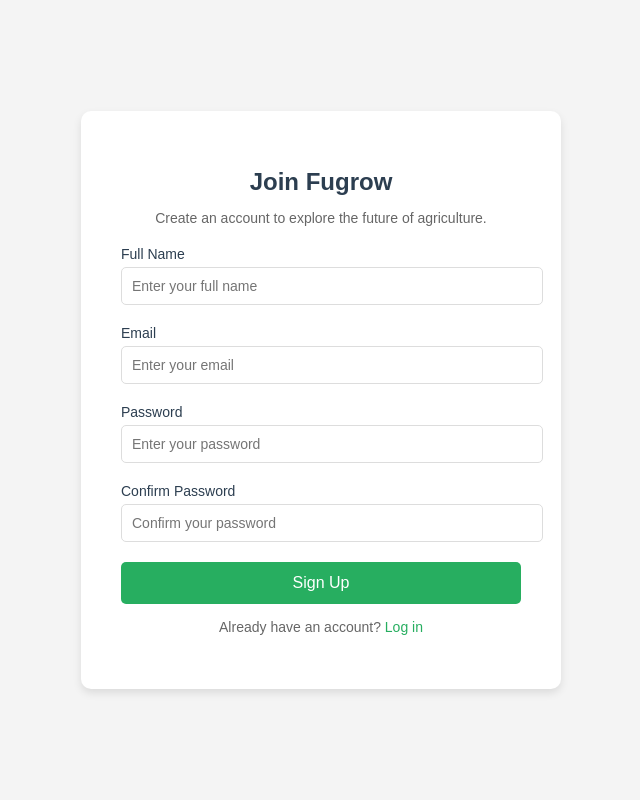
After one commit to Upokharel56/FuGrow, a PHP site: page /signup.php in a window 1280 px wide. The commit adds this page. Shown: the whole page, without its empty margins (319-959 px from the left). Run offline with PHP 8.4, Linux system fonts and the light colour scheme.

Commit message:
Basic setup

```diff
--- /dev/null
+++ b/assets/css/signup.css
@@ -0,0 +1,108 @@
+/* General Styles */
+body {
+    font-family: 'Poppins', sans-serif;
+    margin: 0;
+    padding: 0;
+    background-color: #f4f4f4;
+    display: flex;
+    justify-content: center;
+    align-items: center;
+    height: 100vh;
+  }
+
+  /* Signup Container */
+  .signup-container {
+    background-color: #fff;
+    border-radius: 10px;
+    box-shadow: 0 4px 8px rgba(0, 0, 0, 0.1);
+    padding: 40px;
+    width: 100%;
+    max-width: 400px;
+    text-align: center;
+  }
+
+  /* Logo */
+  .logo {
+    width: 80px;
+    margin-bottom: 20px;
+  }
+
+  /* Header */
+  .signup-header h1 {
+    font-size: 24px;
+    color: #2c3e50;
+    margin-bottom: 10px;
+  }
+
+  .signup-header p {
+    font-size: 14px;
+    color: #666;
+    margin-bottom: 20px;
+  }
+
+  /* Form Styles */
+  .signup-form .form-group {
+    margin-bottom: 20px;
+    text-align: left;
+  }
+
+  .signup-form label {
+    display: block;
+    font-size: 14px;
+    color: #2c3e50;
+    margin-bottom: 5px;
+  }
+
+  .signup-form input {
+    width: 100%;
+    padding: 10px;
+    border: 1px solid #ddd;
+    border-radius: 5px;
+    font-size: 14px;
+    outline: none;
+  }
+
+  .signup-form input:focus {
+    border-color: #27ae60;
+  }
+
+  /* Error Messages */
+  .error-message {
+    color: #e74c3c;
+    font-size: 12px;
+    margin-top: 5px;
+    display: none;
+  }
+
+  /* Signup Button */
+  .signup-button {
+    width: 100%;
+    padding: 12px;
+    background-color: #27ae60;
+    color: #fff;
+    border: none;
+    border-radius: 5px;
+    font-size: 16px;
+    cursor: pointer;
+    transition: background-color 0.3s ease;
+  }
+
+  .signup-button:hover {
+    background-color: #219653;
+  }
+
+  /* Login Link */
+  .login-link {
+    margin-top: 15px;
+    font-size: 14px;
+    color: #666;
+  }
+
+  .login-link a {
+    color: #27ae60;
+    text-decoration: none;
+  }
+
+  .login-link a:hover {
+    text-decoration: underline;
+  }
--- a/dbUtils/db_conn.php
+++ b/config/db_conn.php
@@ -1,10 +1,9 @@
 <?php
-
 
 $servername = "localhost";
 $username = "root";
 $password = "";
-$database = "test";
+$database = "_fuGrow";
 
 
 $conn = new mysqli($servername, $username, $password, $database);
@@ -13,4 +12,4 @@ if ($conn->connect_error) {
     die("Connection failed: " . $conn->connect_error);
 }
 
-?>
+echo "Connected successfully";
--- /dev/null
+++ b/signup.php
@@ -0,0 +1,46 @@
+<!DOCTYPE html>
+<html lang="en">
+
+<head>
+    <meta charset="UTF-8">
+    <meta name="viewport" content="width=device-width, initial-scale=1.0">
+    <link rel="stylesheet" href="./assets/css/signup.css">
+    <title>FuGrow | Signup</title>
+</head>
+
+<body>
+    <div class="signup-container">
+        <div class="signup-header">
+            <h1>Join Fugrow</h1>
+            <p>Create an account to explore the future of agriculture.</p>
+        </div>
+        <form class="signup-form" id="signupForm">
+            <div class="form-group">
+                <label for="name">Full Name</label>
+                <input type="text" id="name" name="name" placeholder="Enter your full name" required="">
+                <span class="error-message" id="nameError"></span>
+            </div>
+            <div class="form-group">
+                <label for="email">Email</label>
+                <input type="email" id="email" name="email" placeholder="Enter your email" required="">
+                <span class="error-message" id="emailError"></span>
+            </div>
+            <div class="form-group">
+                <label for="password">Password</label>
+                <input type="password" id="password" name="password" placeholder="Enter your password" required="">
+                <span class="error-message" id="passwordError"></span>
+            </div>
+            <div class="form-group">
+                <label for="confirmPassword">Confirm Password</label>
+                <input type="password" id="confirmPassword" name="confirmPassword" placeholder="Confirm your password" required="">
+                <span class="error-message" id="confirmPasswordError"></span>
+            </div>
+            <button type="submit" class="signup-button">Sign Up</button>
+            <div class="login-link">
+                <p>Already have an account? <a href="login.html">Log in</a></p>
+            </div>
+        </form>
+    </div>
+</body>
+
+</html>
```
Also changed, not shown: assets/css/login.css (added, +108 -0 lines), assets/css/style.css (added, +300 -0 lines), index.php (+88 -2 lines), login.php (added, +37 -0 lines), config/curd.php (renamed from dbUtils/curd.php).
